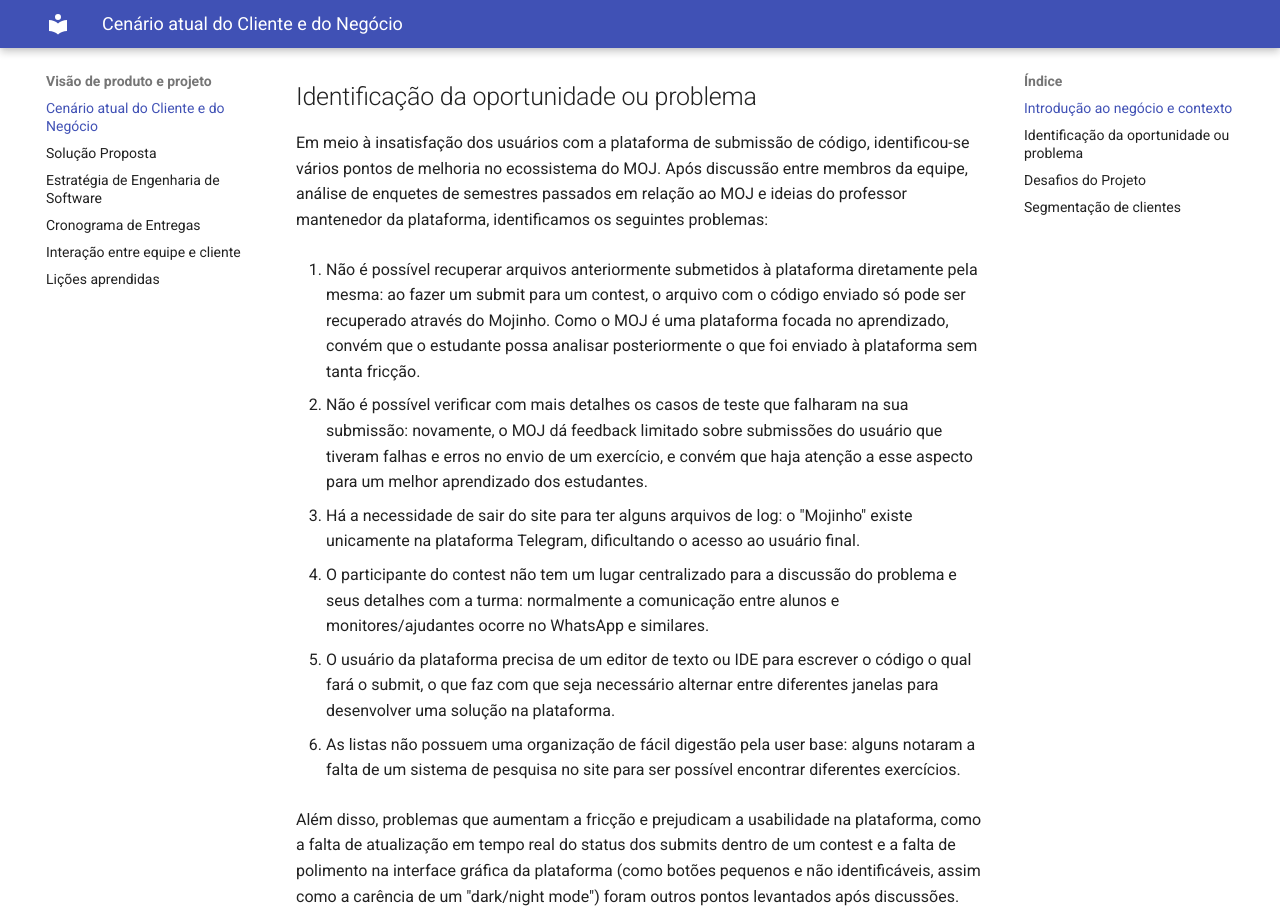
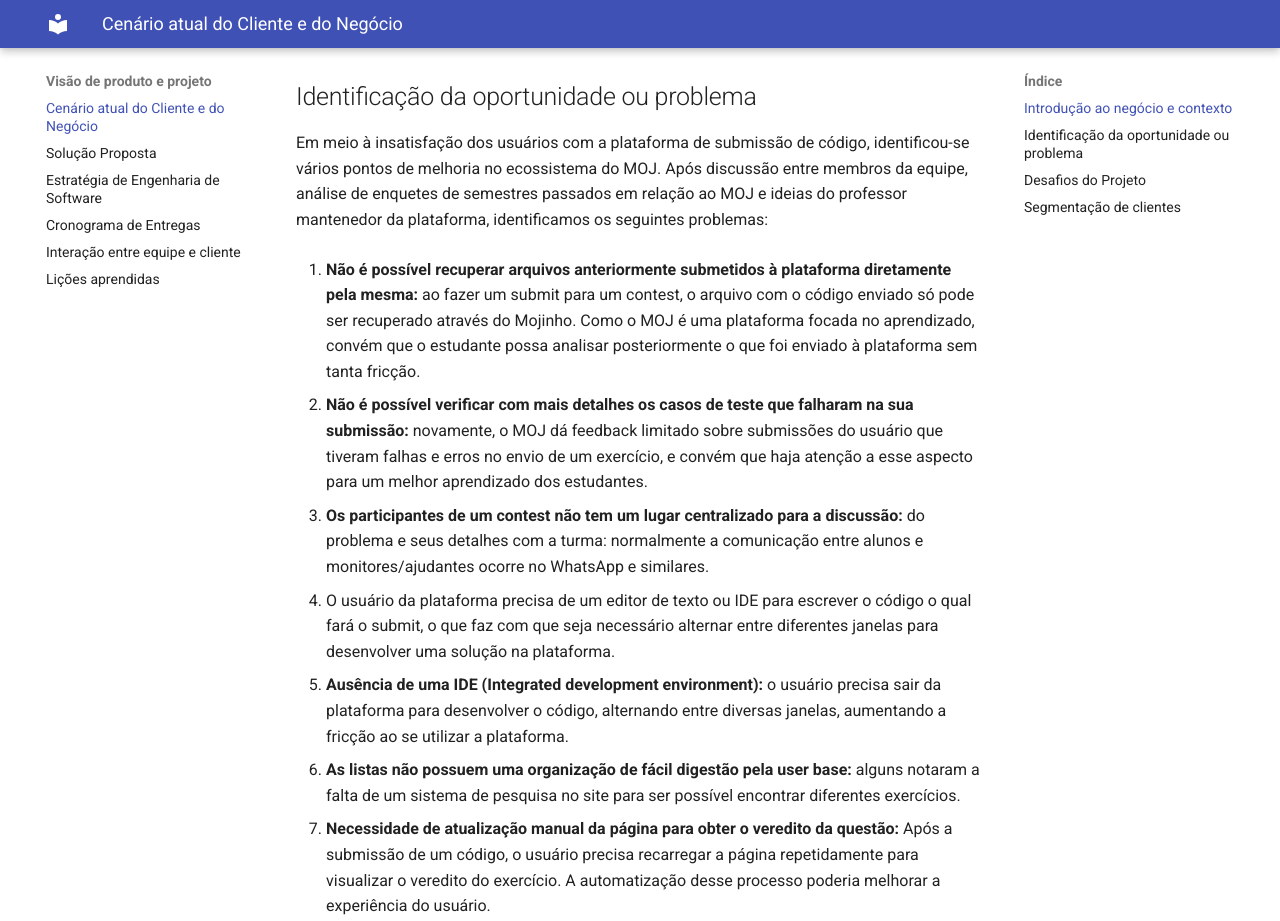
Before and after one commit to mdsreq-fga-unb/2024.2-T01-CD-MOJ, an MkDocs documentation site: the page built from docs/visao/Cenario.md, in a window 1280 px wide and 1400 px high, scrolled down 553 px, cut to the strip 0-921 px from the top of the window. Built offline with MkDocs 1.6.1 and Material for MkDocs 9.7.7, drawn with Linux system fonts in a browser that asks for light colours; some of the changed text lies outside the part shown.

Commit message:
docs(#3): reformula sessão de "identificação da oportunidade ou problema"
especifica o problema para "insatisfação dos usuários em relação a ausência de funcionalidades essenciais"

```diff
--- a/docs/visao/Cenario.md
+++ b/docs/visao/Cenario.md
@@ -12,21 +12,25 @@
 
 Em meio à insatisfação dos usuários com a plataforma de submissão de código, identificou-se vários pontos de melhoria no ecossistema do MOJ. Após discussão entre membros da equipe, análise de enquetes de semestres passados em relação ao MOJ e ideias do professor mantenedor da plataforma, identificamos os seguintes problemas:
 
-1. Não é possível recuperar arquivos anteriormente submetidos à plataforma diretamente pela mesma: ao fazer um submit para um contest, o arquivo com o código enviado só pode ser recuperado através do Mojinho. Como o MOJ é uma plataforma focada no aprendizado, convém que o estudante possa analisar posteriormente o que foi enviado à plataforma sem tanta fricção.
+1. **Não é possível recuperar arquivos anteriormente submetidos à plataforma diretamente pela mesma:** ao fazer um submit para um contest, o arquivo com o código enviado só pode ser recuperado através do Mojinho. Como o MOJ é uma plataforma focada no aprendizado, convém que o estudante possa analisar posteriormente o que foi enviado à plataforma sem tanta fricção.
 
-2. Não é possível verificar com mais detalhes os casos de teste que falharam na sua submissão: novamente, o MOJ dá feedback limitado sobre submissões do usuário que tiveram falhas e erros no envio de um exercício, e convém que haja atenção a esse aspecto para um melhor aprendizado dos estudantes.
+1. **Não é possível verificar com mais detalhes os casos de teste que falharam na sua submissão:** novamente, o MOJ dá feedback limitado sobre submissões do usuário que tiveram falhas e erros no envio de um exercício, e convém que haja atenção a esse aspecto para um melhor aprendizado dos estudantes.
 
-3. Há a necessidade de sair do site para ter alguns arquivos de log: o "Mojinho" existe unicamente na plataforma Telegram, dificultando o acesso ao usuário final.
+1. **Os participantes de um contest não tem um lugar centralizado para a discussão:** do problema e seus detalhes com a turma: normalmente a comunicação entre alunos e monitores/ajudantes ocorre no WhatsApp e similares.
 
-4. O participante do contest não tem um lugar centralizado para a discussão do problema e seus detalhes com a turma: normalmente a comunicação entre alunos e monitores/ajudantes ocorre no WhatsApp e similares.
+1. O usuário da plataforma precisa de um editor de texto ou IDE para escrever o código o qual fará o submit, o que faz com que seja necessário alternar entre diferentes janelas para desenvolver uma solução na plataforma.
 
-5. O usuário da plataforma precisa de um editor de texto ou IDE para escrever o código o qual fará o submit, o que faz com que seja necessário alternar entre diferentes janelas para desenvolver uma solução na plataforma.
+1. **Ausência de uma IDE (Integrated development environment):** o usuário precisa sair da plataforma para desenvolver o código, alternando entre diversas janelas, aumentando a fricção ao se utilizar a plataforma.
 
-6. As listas não possuem uma organização de fácil digestão pela user base: alguns notaram a falta de um sistema de pesquisa no site para ser possível encontrar diferentes exercícios.
+1. **As listas não possuem uma organização de fácil digestão pela user base:** alguns notaram a falta de um sistema de pesquisa no site para ser possível encontrar diferentes exercícios.
 
-Além disso, problemas que aumentam a fricção e prejudicam a usabilidade na plataforma, como a falta de atualização em tempo real do status dos submits dentro de um contest e a falta de polimento na interface gráfica da plataforma (como botões pequenos e não identificáveis, assim como a carência de um "dark/night mode") foram outros pontos levantados após discussões.
+1. **Necessidade de atualização manual da página para obter o veredito da questão:** Após a submissão de um código, o usuário precisa recarregar a página repetidamente para visualizar o veredito do exercício. A automatização desse processo poderia melhorar a experiência do usuário.
+
+O **diagrama de Ishikawa** a seguir apresenta a relação de causa e efeito dos problemas mencionados.
 
 <iframe frameborder="0" style="width:100%;height:1087px;" src="https://viewer.diagrams.net/?tags=%7B%7D&lightbox=1&highlight=0000ff&edit=_blank&layers=1&nav=1&title=Ishikawa.drawio#Uhttps%3A%2F%2Fdrive.google.com%2Fuc%3Fid%3D1VoB8x6kYtdlWgaWsdw_P5z6ERA_5mkL_%26export%3Ddownload"></iframe>
+
+Em resumo, o principal problema do CD-MOJ é a "insatisfação dos usuários devido à carência de funcionalidades essenciais".
 
 ## Desafios do Projeto
 
```
